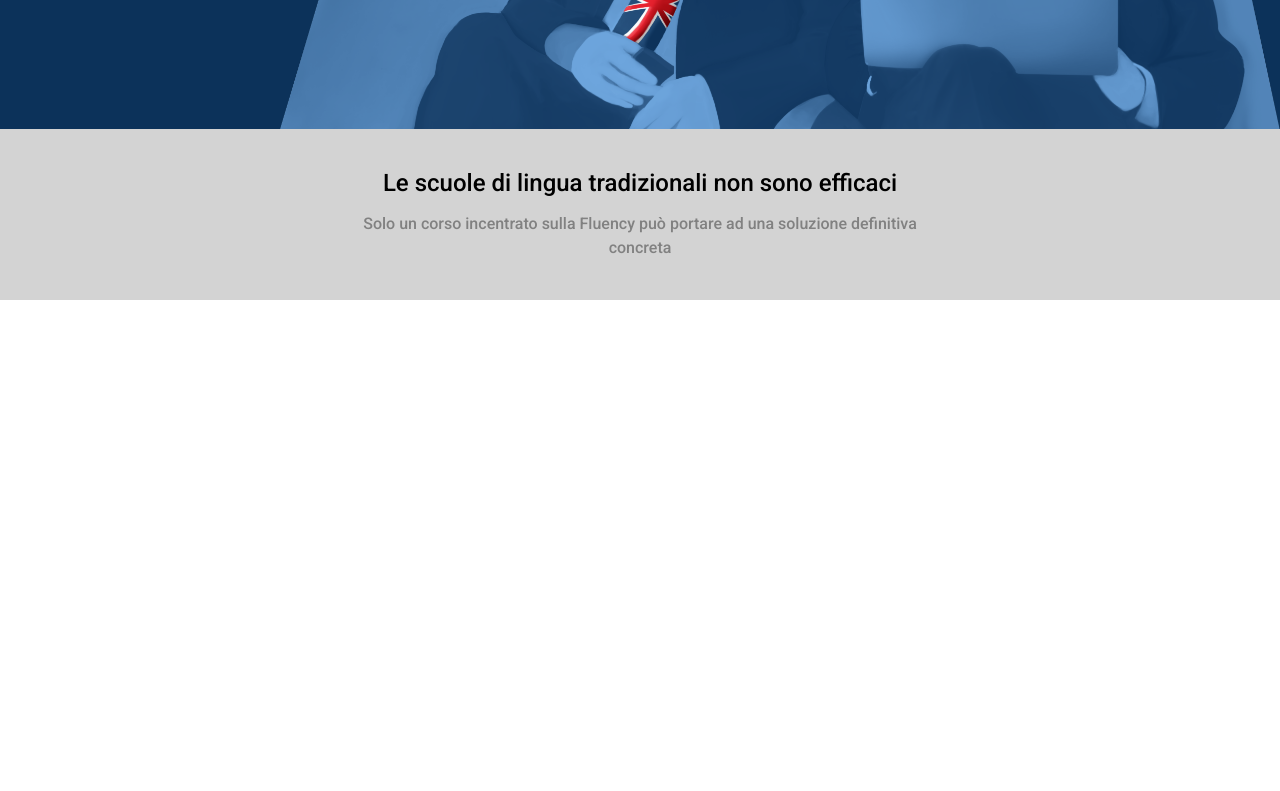
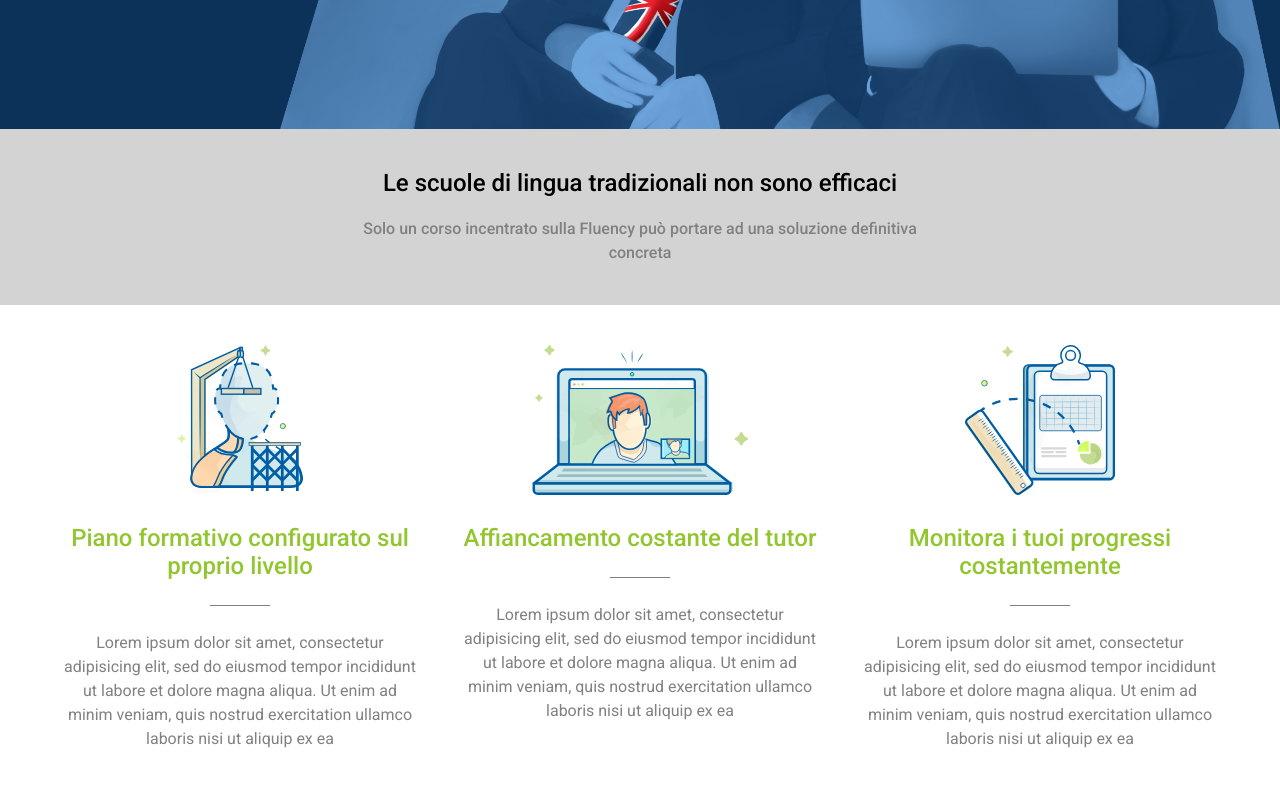
Before and after one commit to AlessioCirillo/htmlcss-fluentify, a plain HTML site: page index.html in a window 1280 px wide. Shown: the part 451-1242 px from the top of the page. Before the commit the page ends 800 px from the top, so only its background shows below. Drawn offline with Linux system fonts and the light colour scheme.

Commit message:
sezione info

```diff
--- a/css/styles.css
+++ b/css/styles.css
@@ -10,7 +10,7 @@ body{
 /* UTILITIES */
 h2{
   font-weight: 500;
-  padding-bottom: 15px;
+  padding-bottom: 20px;
 }
 
 p{
@@ -147,3 +147,29 @@ p{
   text-align: center;
   font-weight: 500;
 }
+
+/* SEZIONE INFO */
+.col3{
+  padding: 40px 20px;
+  width: calc(100%/3);
+  text-align: center;
+}
+
+.col3 img{
+  height: 150px;
+  margin-bottom: 25px;
+}
+
+.col3 h2{
+  color: #92c62f;
+  padding-bottom: 0px;
+}
+
+.col3 h2::after{
+  content: '';
+  display: block;
+  width: 60px;
+  margin: 25px auto;
+  height: 1px;
+  background: gray;
+}
--- a/index.html
+++ b/index.html
@@ -63,6 +63,7 @@
           </div>
         </div>
     </div>
+
     <!-- MAIN -->
     <!-- SEZIONE GRIGIA -->
     <section class="lightgrey">
@@ -71,6 +72,27 @@
         <p>Solo un corso incentrato sulla Fluency può portare ad una soluzione definitiva concreta</p>
       </div>
     </section>
+
+    <!-- SEZIONE INFO -->
+    <section>
+      <div class="container clearfix">
+        <div class="float-left col3">
+          <img src="./img/profile.svg" alt="">
+          <h2>Piano formativo configurato sul proprio livello</h2>
+          <p>Lorem ipsum dolor sit amet, consectetur adipisicing elit, sed do eiusmod tempor incididunt ut labore et dolore magna aliqua. Ut enim ad minim veniam, quis nostrud exercitation ullamco laboris nisi ut aliquip ex ea </p>
+        </div>
+        <div class="float-left col3">
+          <img src="./img/computer.svg" alt="">
+          <h2>Affiancamento costante del tutor</h2>
+          <p>Lorem ipsum dolor sit amet, consectetur adipisicing elit, sed do eiusmod tempor incididunt ut labore et dolore magna aliqua. Ut enim ad minim veniam, quis nostrud exercitation ullamco laboris nisi ut aliquip ex ea</p>
+        </div>
+        <div class="float-left col3">
+          <img src="./img/doc.svg" alt="">
+          <h2>Monitora i tuoi progressi costantemente</h2>
+          <p>Lorem ipsum dolor sit amet, consectetur adipisicing elit, sed do eiusmod tempor incididunt ut labore et dolore magna aliqua. Ut enim ad minim veniam, quis nostrud exercitation ullamco laboris nisi ut aliquip ex ea</p>
+        </div>
+      </div>
+    </section>
     <!-- FOOTER -->
   </body>
 </html>
```
